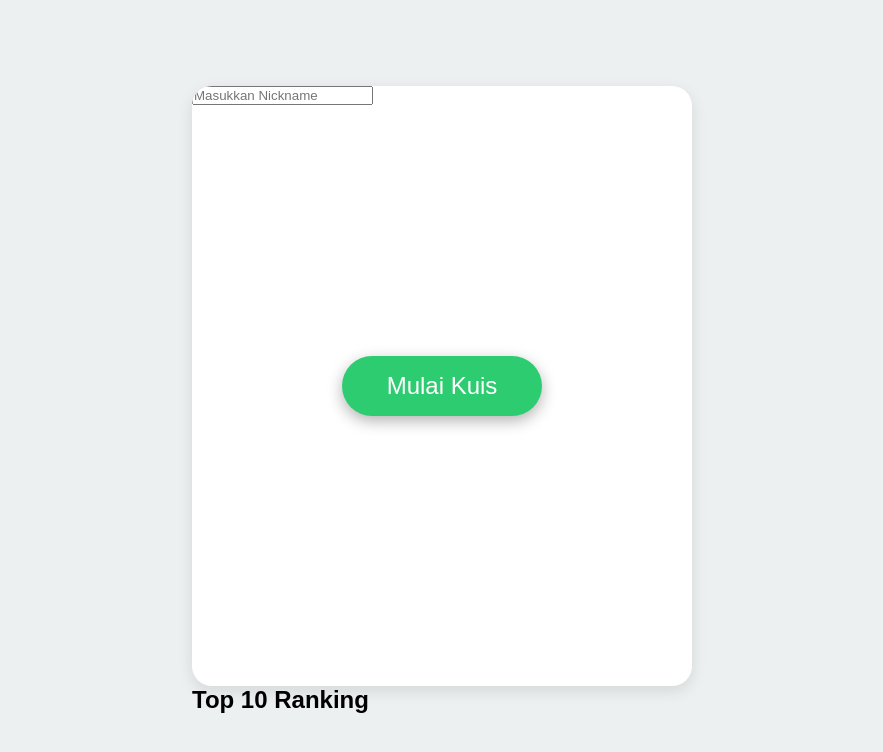
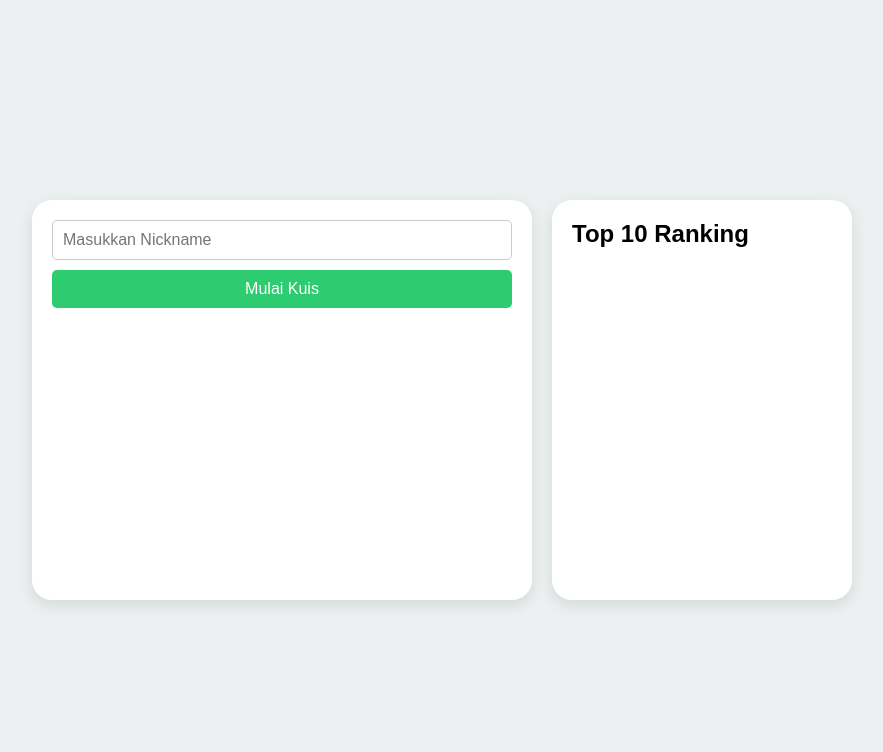
Before and after one commit to lenrong/testtest, a plain HTML site: page index.html in a window 1280 px wide. Shown: the whole page, without its empty margins (198-1081 px from the left). Drawn offline with Linux system fonts and the light colour scheme.

Commit message:
Update style.css

```diff
--- a/style.css
+++ b/style.css
@@ -15,68 +15,97 @@ body {
     margin: 0;
 }
 
+.container {
+    display: flex;
+    gap: 20px;
+}
+
 .game-container {
-    position: relative;
     width: 500px;
-    height: 600px;
+    height: 400px;
     background-color: #fff;
     border-radius: 20px;
     box-shadow: 0 5px 15px rgba(0, 0, 0, 0.1);
-    overflow: hidden;
+    padding: 20px;
+    text-align: center;
 }
 
-.player {
-    position: absolute;
-    bottom: 20px;
-    width: 50px; /* Lebar player dalam piksel */
-    height: 50px;
-    background-color: #3498db;
-    border-radius: 5px;
-    transition: left 0.1s linear;
+.nickname-input {
+    display: flex;
+    flex-direction: column;
+    gap: 10px;
 }
 
-.obstacle {
-    position: absolute;
-    top: 0;
-    width: 50px; /* Lebar obstacle dalam piksel */
-    height: 50px;
-    background-color: #e74c3c;
+.nickname-input input {
+    padding: 10px;
+    font-size: 16px;
+    border: 1px solid #ccc;
     border-radius: 5px;
-    transition: left 0.1s linear;
 }
 
-.score {
-    position: absolute;
-    top: 20px;
-    left: 20px;
+.nickname-input button {
+    padding: 10px;
+    font-size: 16px;
+    background-color: #2ecc71;
+    color: white;
+    border: none;
+    border-radius: 5px;
+    cursor: pointer;
+    transition: background-color 0.3s ease;
+}
+
+.nickname-input button:hover {
+    background-color: #27ae60;
+}
+
+.game {
+    display: flex;
+    flex-direction: column;
+    gap: 10px;
+}
+
+.question {
     font-size: 20px;
-    color: #333;
     font-weight: bold;
 }
 
-#startButton {
-    position: absolute;
-    top: 50%;
-    left: 50%;
-    transform: translate(-50%, -50%);
-    width: 200px;
-    height: 60px;
-    font-size: 24px;
-    background-color: #2ecc71;
-    color: white;
-    border: none;
-    border-radius: 30px;
-    cursor: pointer;
-    transition: all 0.3s ease;
-    box-shadow: 0 5px 15px rgba(0, 0, 0, 0.3);
+.options {
+    display: flex;
+    flex-direction: column;
+    gap: 10px;
 }
 
-#startButton:hover {
-    background-color: #27ae60;
-    box-shadow: 0 8px 20px rgba(0, 0, 0, 0.4);
-    transform: translate(-50%, -50%) scale(1.05);
+.option {
+    padding: 10px;
+    background-color: #3498db;
+    color: white;
+    border-radius: 5px;
+    cursor: pointer;
+    transition: background-color 0.3s ease;
 }
 
-#startButton:active {
-    transform: translate(-50%, -50%) scale(0.98);
+.option:hover {
+    background-color: #2980b9;
 }
+
+.timer, .score {
+    font-size: 18px;
+    font-weight: bold;
+}
+
+.ranking-container {
+    width: 300px;
+    background-color: #fff;
+    border-radius: 20px;
+    box-shadow: 0 5px 15px rgba(0, 0, 0, 0.1);
+    padding: 20px;
+}
+
+.ranking-container h2 {
+    margin-bottom: 10px;
+}
+
+#rankingList {
+    list-style-type: decimal;
+    padding-left: 20px;
+}
```
